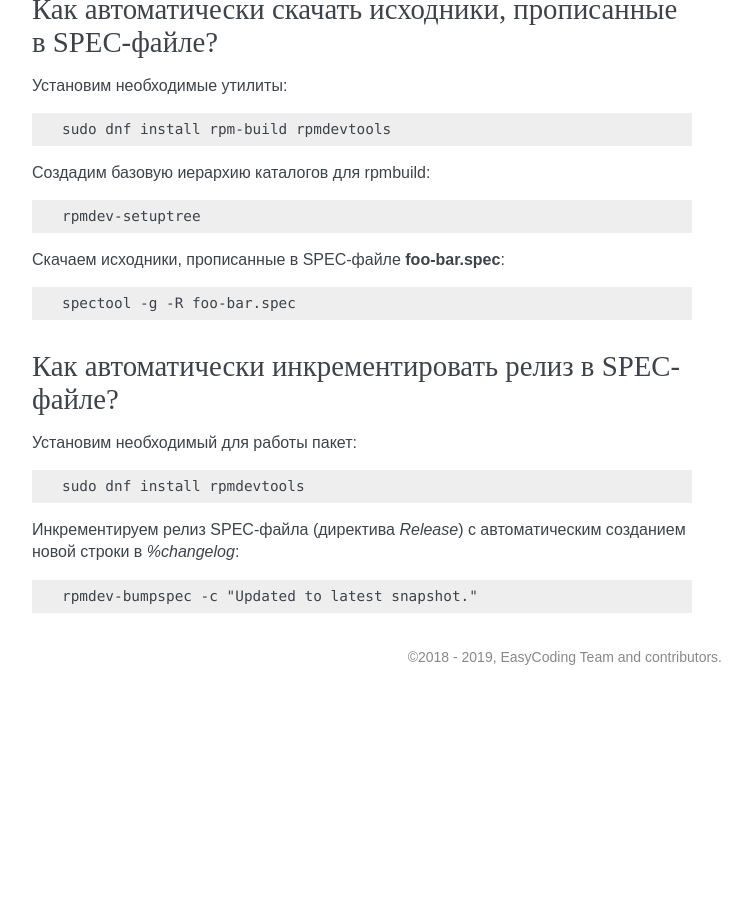
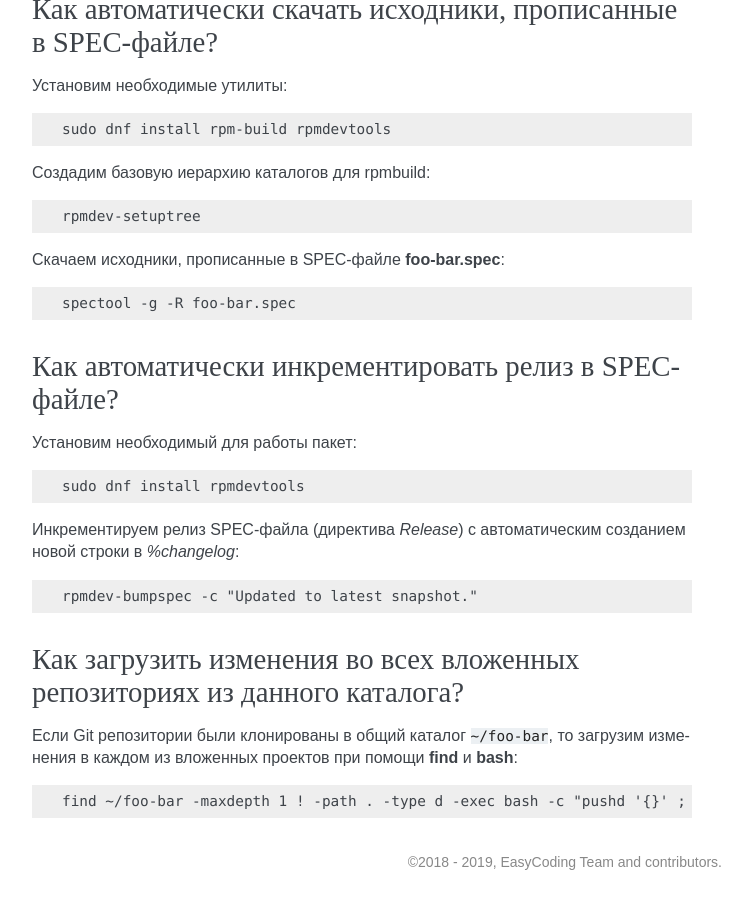
Before and after one commit to RussianFedora/FAQ, a Sphinx documentation site: the page built from source/development.rst, in a window 1280 px wide and 900 px high, scrolled down 11991 px. Shown: the whole window, without its empty margins (388-1140 px from the left). Built offline with Sphinx 7.4.7, drawn with Linux system fonts in a browser that asks for light colours; before the commit the page ends 12686 px from its top, so only the background shows below that; some of the changed text lies outside the part shown.

Commit message:
Added question about fetching changes from multiple Git repositories, located in specified directory.

```diff
--- a/source/development.rst
+++ b/source/development.rst
@@ -691,3 +691,15 @@
 .. code-block:: text
 
     rpmdev-bumpspec -c "Updated to latest snapshot."
+
+.. index:: git, pull, bash, find
+.. _git-multi:
+
+Как загрузить изменения во всех вложенных репозиториях из данного каталога?
+==============================================================================
+
+Если Git репозитории были клонированы в общий каталог ``~/foo-bar``, то загрузим изменения в каждом из вложенных проектов при помощи **find** и **bash**:
+
+.. code-block:: text
+
+    find ~/foo-bar -maxdepth 1 ! -path . -type d -exec bash -c "pushd '{}' ; git pull ; popd" \;
```
